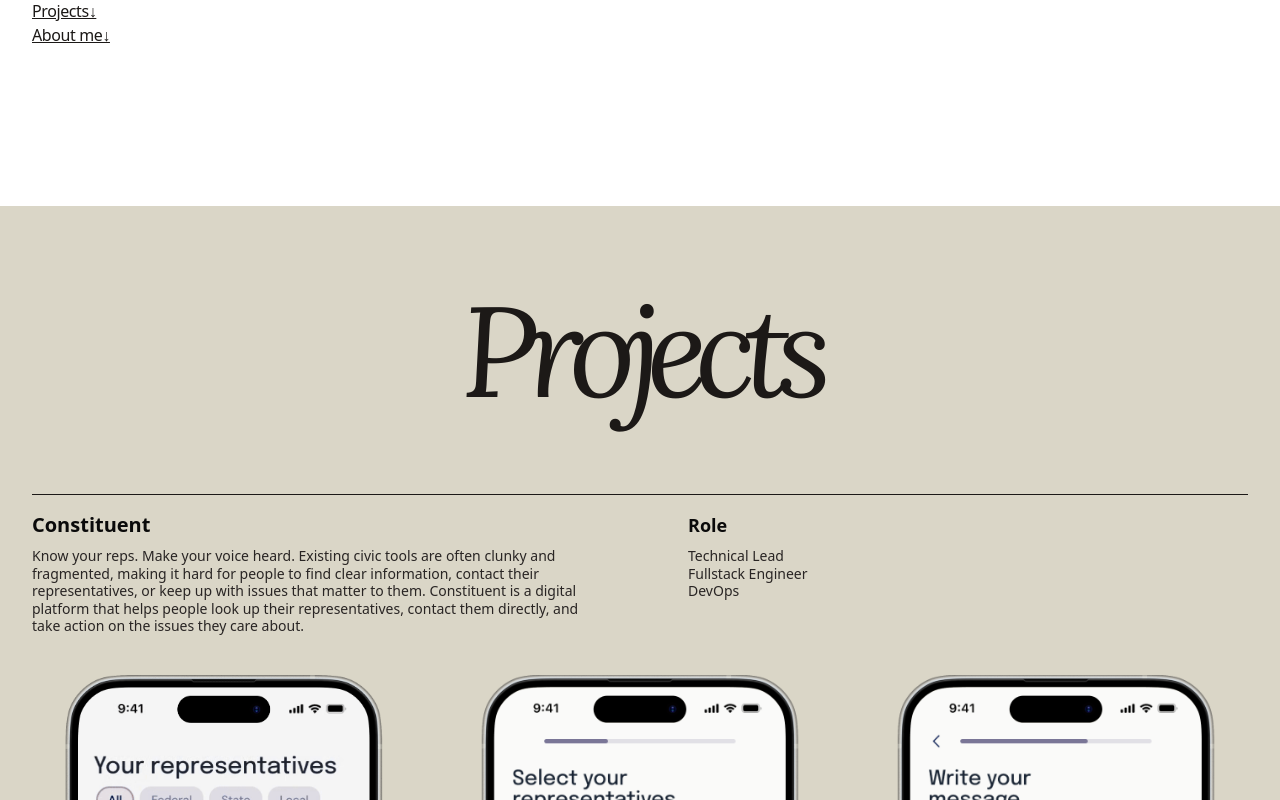
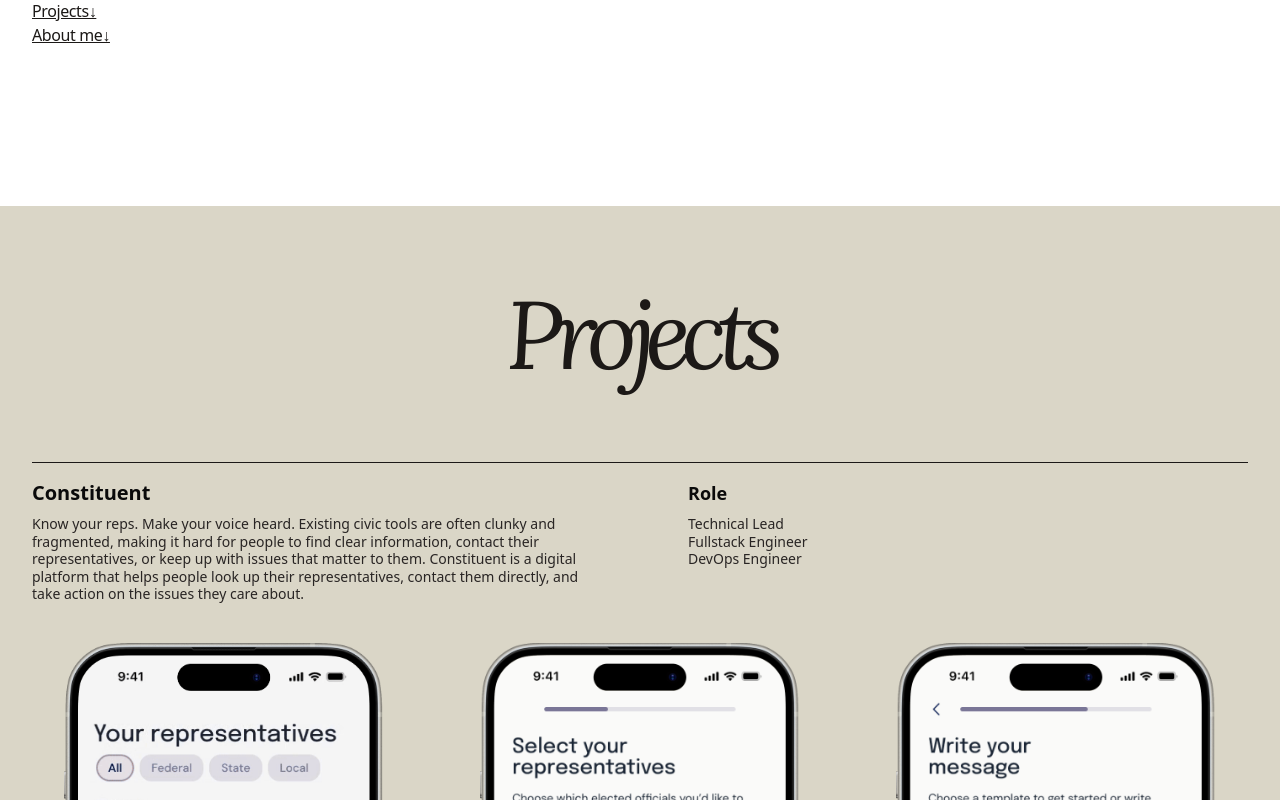
Before and after one commit to mjsalvador/portfolio, a React (Vite) app: page / in a window 1280 px wide. Shown: the part 594-1394 px from the top of the page. Built offline with nearby package versions, Linux system fonts and the light colour scheme.

Commit message:
content updates

```diff
--- a/index.html
+++ b/index.html
@@ -1,6 +1,5 @@
 <!doctype html>
 <html lang="en" class="scroll-smooth">
-
   <head>
     <meta charset="UTF-8" />
     <meta property="og:title" content="Matthew Salvador" />
@@ -15,5 +14,4 @@
     <div id="root"></div>
     <script type="module" src="/src/main.tsx"></script>
   </body>
-
 </html>
--- a/src/components/hero.tsx
+++ b/src/components/hero.tsx
@@ -30,12 +30,6 @@ export default function Hero() {
           <a href="#projects" className="underline transition-colors">
             Projects↓
           </a>
-          {/* <a href="#work" className="underline transition-colors">
-            Work↓
-          </a>
-          <a href="#technologies" className="underline transition-colors">
-            Technologies↓
-          </a> */}
           <a href="#about-me" className="underline transition-colors">
             About me↓
           </a>
--- a/src/components/project-card.tsx
+++ b/src/components/project-card.tsx
@@ -48,13 +48,16 @@ const ProjectCard = ({
           <Carousel>
             <CarouselContent className="items-center">
               {images.map(([alt, src], idx) => (
-                <CarouselItem key={idx} className="basis-full">
-                  <img src={src} alt={alt} className="" />
+                <CarouselItem key={idx}>
+                  <img
+                    src={src}
+                    alt={alt}
+                    className="w-full max-w-sm md:max-w-md mx-auto h-auto object-cover rounded"
+                  />
                 </CarouselItem>
               ))}
             </CarouselContent>
 
-            {/* Optional: hide controls if only 1 image */}
             {images.length > 1 && (
               <>
                 <CarouselPrevious />
--- a/src/components/projects.tsx
+++ b/src/components/projects.tsx
@@ -6,11 +6,10 @@ const projectData = [
     title: "Constituent",
     description:
       "Know your reps. Make your voice heard. Existing civic tools are often clunky and fragmented, making it hard for people to find clear information, contact their representatives, or keep up with issues that matter to them. Constituent is a digital platform that helps people look up their representatives, contact them directly, and take action on the issues they care about.",
-    roles: ["Technical Lead", "Fullstack Engineer", "DevOps"],
+    roles: ["Technical Lead", "Fullstack Engineer", "DevOps Engineer"],
     links: [],
     images: CONSTITUENT_IMAGES,
   },
-  // Add more projects as needed
 ];
 
 const Projects = () => {
@@ -20,7 +19,7 @@ const Projects = () => {
       className="px-8 min-h-screen flex flex-col justify-start bg-tahini"
     >
       {/* Headline */}
-      <h1 className="my-20 text-stone-900 -tracking-widest font-extralight text-center text-8xl md:text-9xl font-lora-italic">
+      <h1 className="my-8 text-stone-900 -tracking-widest font-extralight text-center text-8xl font-lora-italic lg:my-20">
         Projects
       </h1>
 
--- a/src/components/site-header.tsx
+++ b/src/components/site-header.tsx
@@ -5,10 +5,7 @@ export default function SiteHeader() {
 
   const navLinks = [
     { label: "Projects", href: "#projects" },
-    // { label: "Work", href: "#work" },
-    // { label: "Technologies", href: "#technologies" },
     { label: "About", href: "#about-me" },
-    // { label: "Contact", href: "#contact" },
   ];
 
   return (
```
Also changed, not shown: src/components/about-me.tsx (+0 -106 lines). Lines whose indentation alone changed are shown as unchanged.
